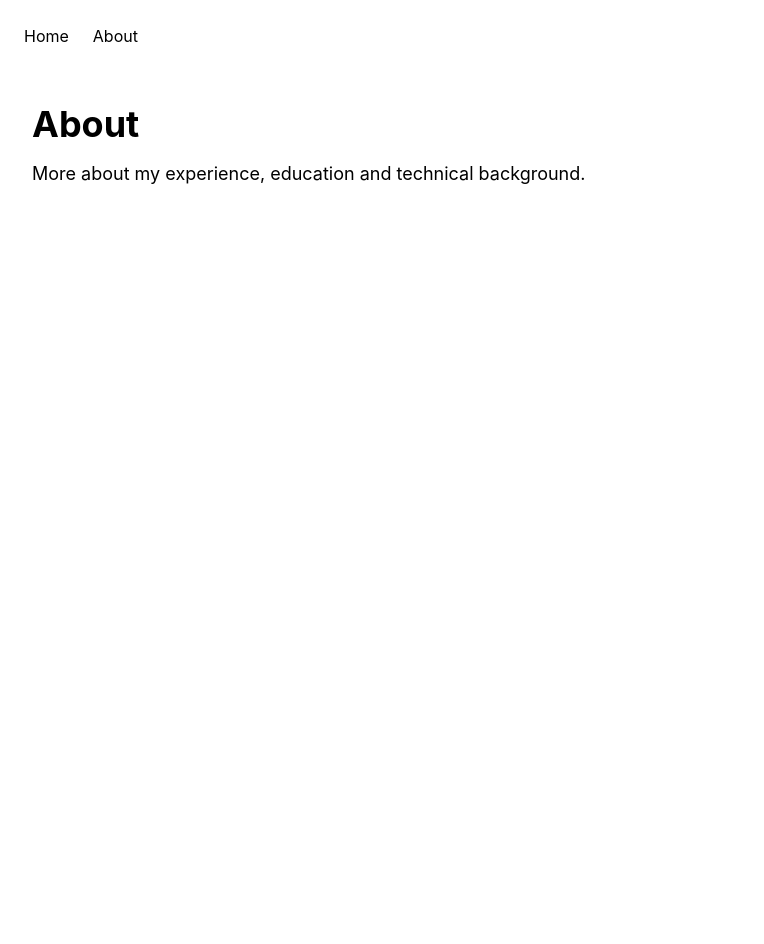
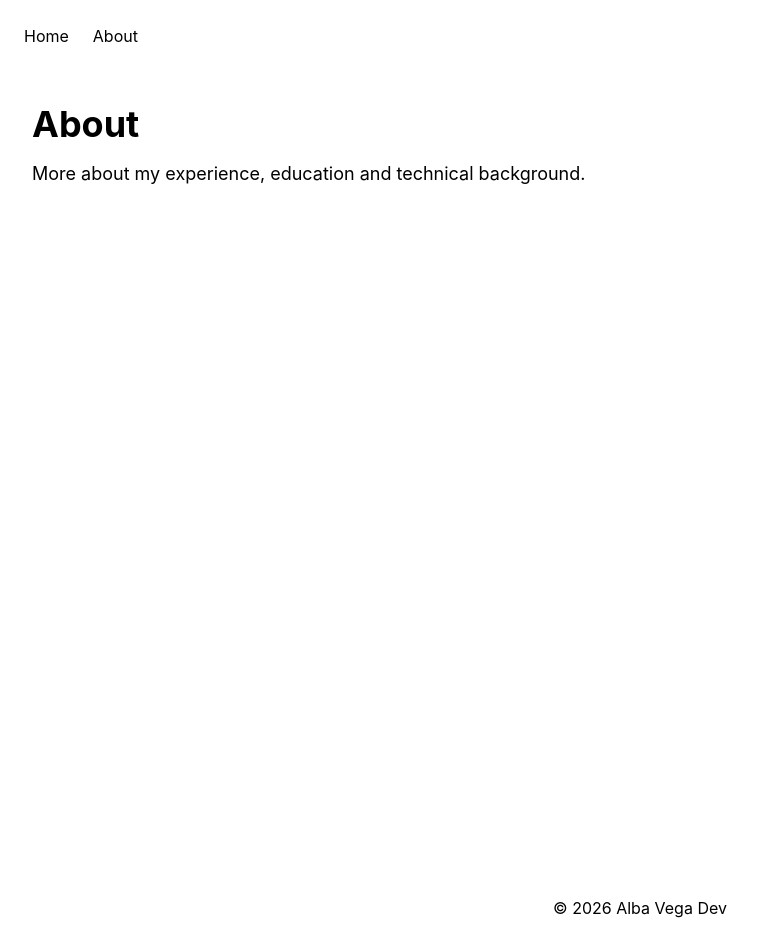
Before and after one commit to albavega-dev/alba-dev-portfolio, a React (Vite) app: page /about in a window 1280 px wide. Shown: the whole page, without its empty margins (0-764 px from the left). Before the commit the page ends 872 px from the top, so only its background shows below. Built offline with nearby package versions, Linux system fonts and the light colour scheme.

Commit message:
refactor: add footer component

```diff
--- a/src/App.tsx
+++ b/src/App.tsx
@@ -2,6 +2,7 @@ import { BrowserRouter, Route, Routes } from 'react-router'
 import About from './pages/about/About'
 import Home from './pages/home/Home'
 import Navbar from './components/layout/Navbar'
+import Footer from './components/layout/Footer'
 
 function App() {
   return (
@@ -12,6 +13,8 @@ function App() {
         <Route path="/" element={<Home />} />
         <Route path="/about" element={<About />} />
       </Routes>
+
+      <Footer />
     </BrowserRouter>
   )
 }
--- /dev/null
+++ b/src/components/layout/Footer.tsx
@@ -0,0 +1,9 @@
+function Footer() {
+  return (
+    <footer className="p-6 text-center">
+      <p>© 2026 Alba Vega Dev</p>
+    </footer>
+  )
+}
+
+export default Footer
```
